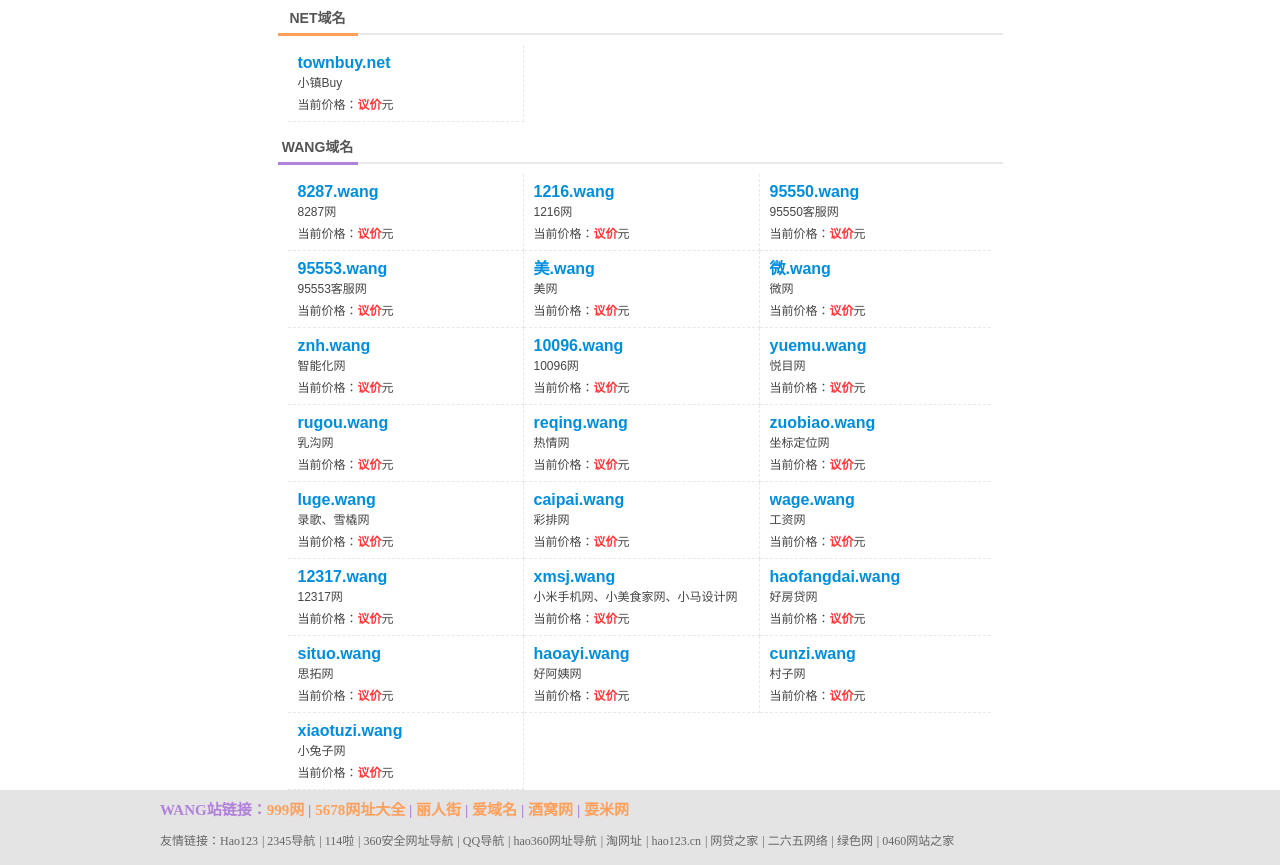
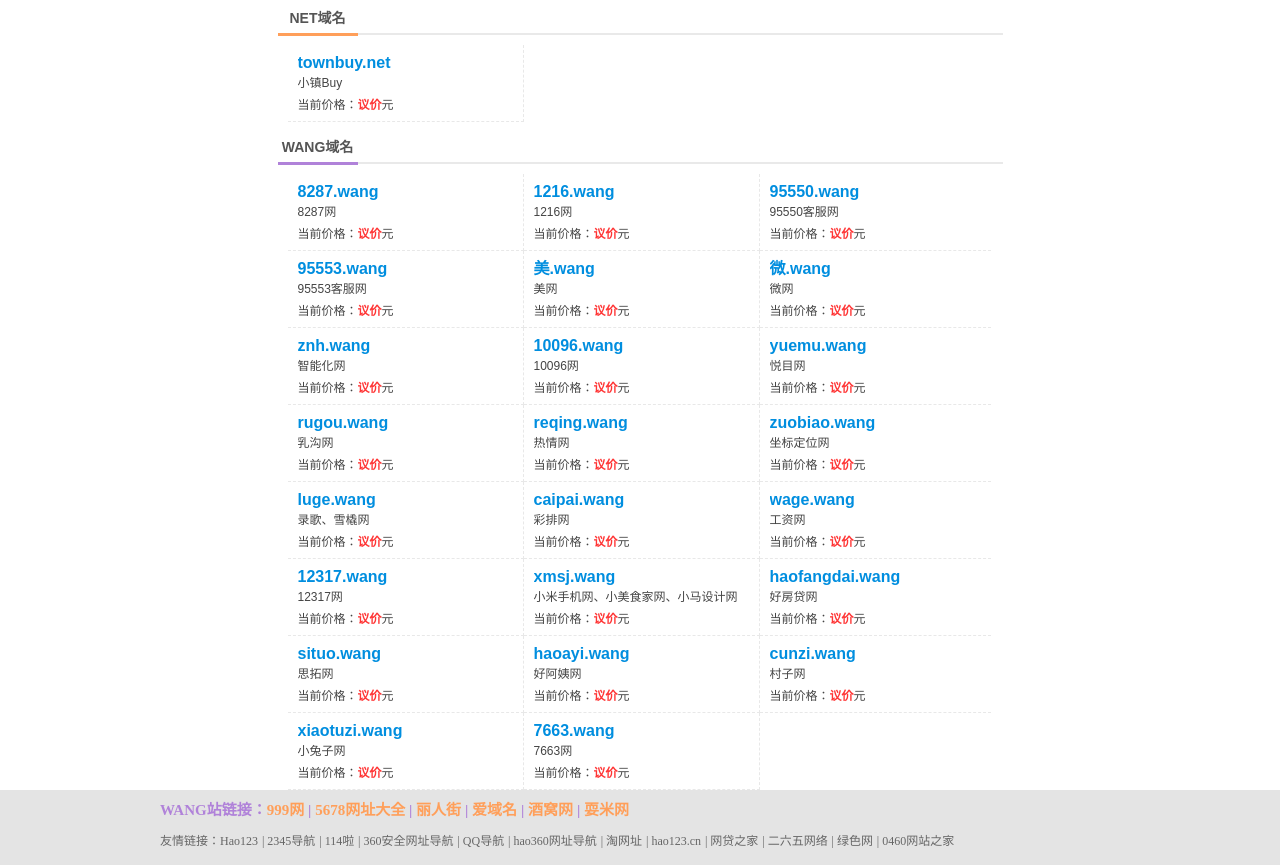
Before and after one commit to binnancool/mei, a plain HTML site: page index.html in a window 1280 px wide. Shown: the part 524-1389 px from the top of the page. Drawn offline with Linux system fonts and the light colour scheme.

Commit message:
20150121

```diff
--- a/index.html
+++ b/index.html
@@ -210,6 +210,11 @@
                   <span class="domain_info">小兔子网</span>
                   <span>当前价格：<em class="c_red">议价</em>元</span>
                 </a>
+				<a href="http://7663.wang" target="_blank">
+                  <strong><em>7663.wang</em></strong>
+                  <span class="domain_info">7663网</span>
+                  <span>当前价格：<em class="c_red">议价</em>元</span>
+                </a>
               </div>
             </div>
           </div>
```
